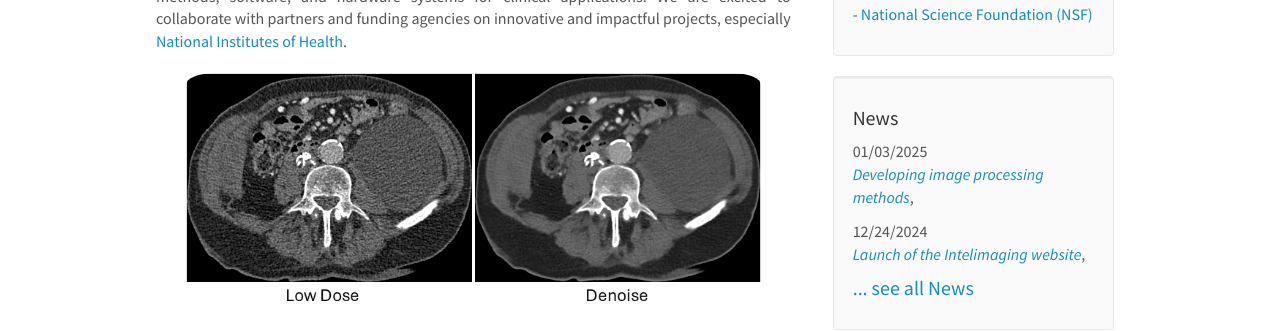
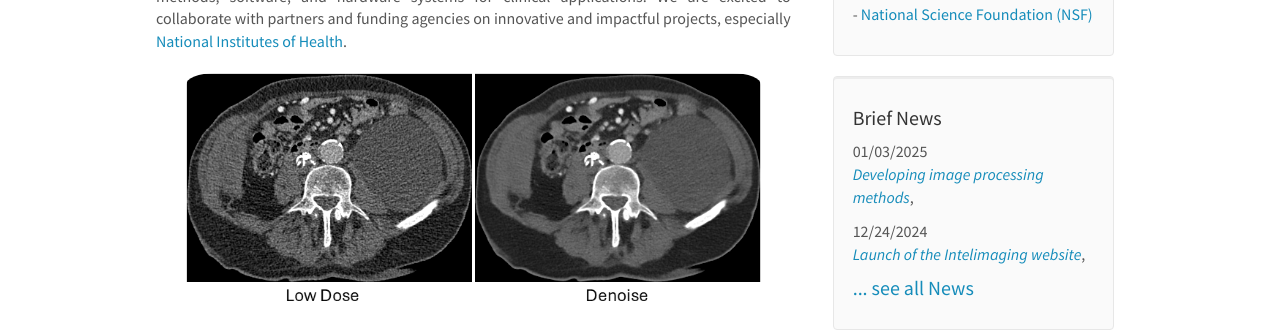
Before and after one commit to intellimaging/intellimaging.github.io, a Jekyll site: the page built from _pages/home.md, in a window 1280 px wide. Shown: the part 441-772 px from the top of the page. Built offline with Jekyll 4.4.1, drawn with Linux system fonts in a browser that asks for light colours.

Commit message:
Update news.html

```diff
--- a/_includes/news.html
+++ b/_includes/news.html
@@ -1,6 +1,6 @@
 
 <div class="well">
-<h4>News</h4>
+<h4>Brief News</h4>
 
 {% for article in site.data.news limit:7 %}
 
```
